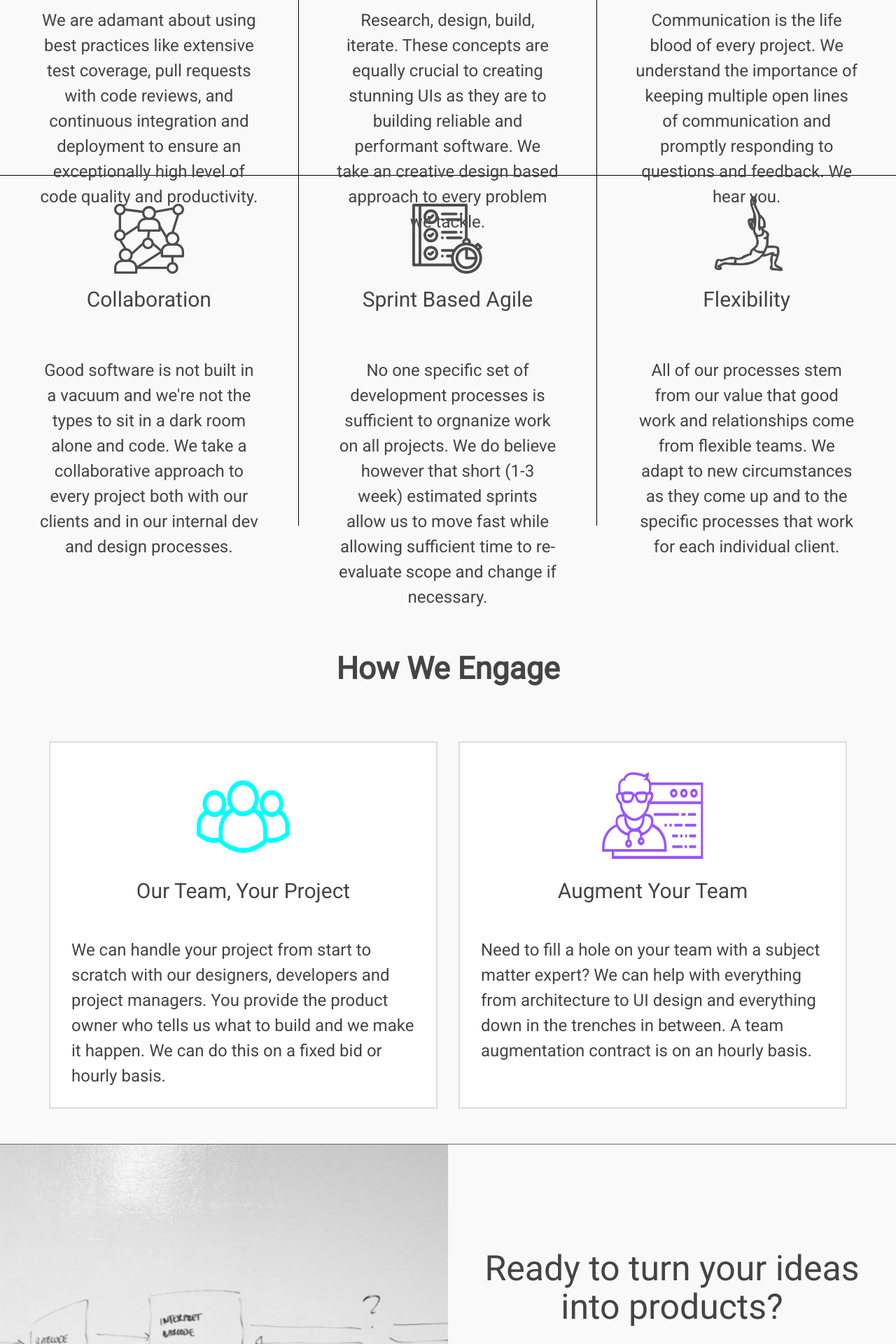
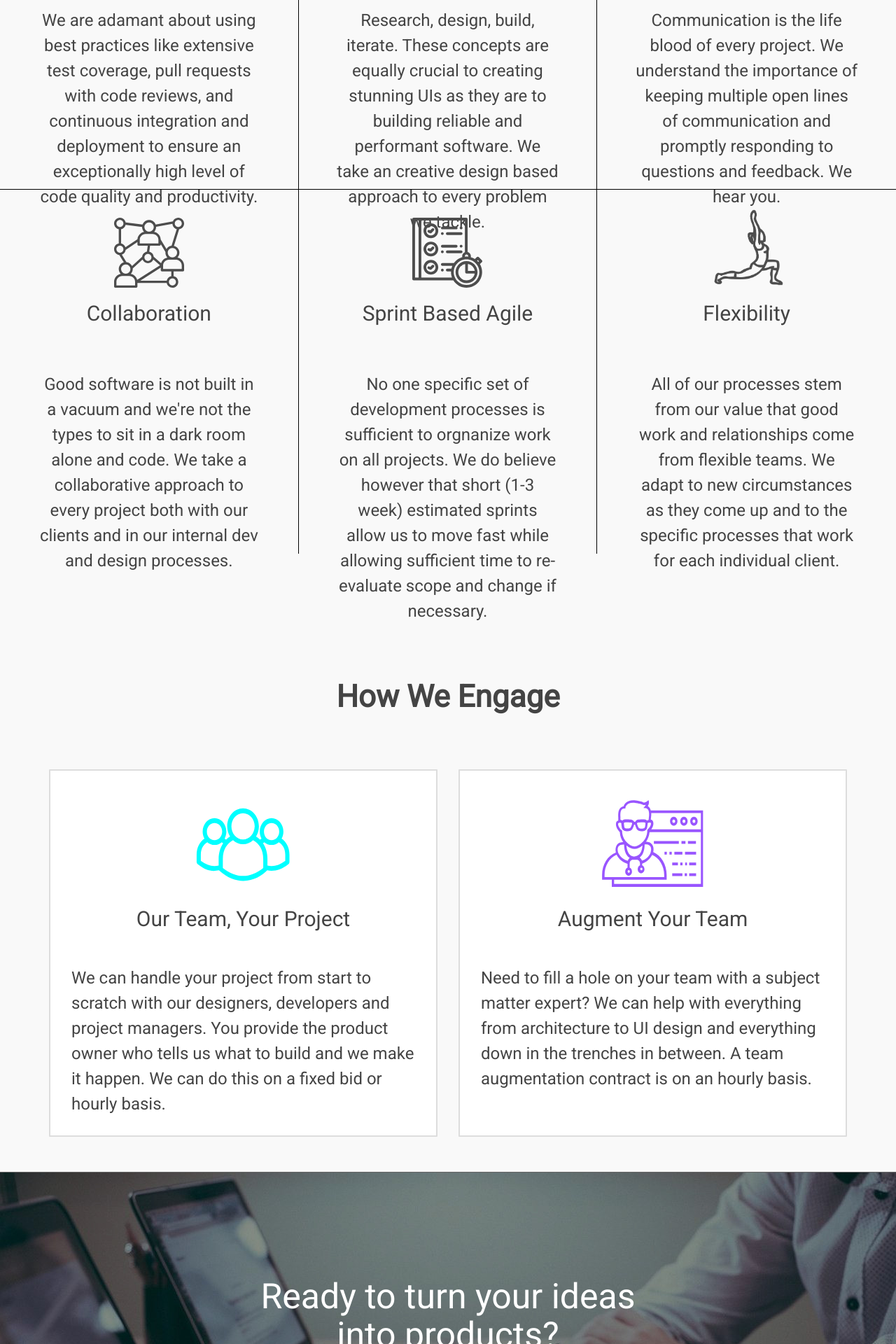
Before and after one commit to Andrew-Max/qubitix, a Jekyll site: the page built from index.html, in a window 1280 px wide. Shown: the part 3246-5166 px from the top of the page at 70% size. Built offline with Jekyll 4.4.1, drawn with Linux system fonts in a browser that asks for light colours; nearby versions of some CDN libraries.

Commit message:
switches call to action

```diff
--- a/_sass/_home.scss
+++ b/_sass/_home.scss
@@ -108,17 +108,17 @@
     margin: auto;
   }
   .work-card {
-    height: 500px;
+    height: 520px;
     font-size: 24px;
-    padding-bottom: 30px;
     color: $font-color-dark;
     text-align: center;
+    padding-bottom: 30px;
+
     @media only screen and (max-width: 992px) {
       border-right: none !important;
       border-left: none !important;
       border-bottom: $principle-border;
     }
-
     &.flexible {
 
       img {
@@ -178,9 +178,12 @@
 
 .home.top-level .section.get-started {
   border-top: 1px solid #666;
+  background-image: url(/assets/images/banner3.jpg);
+  background-size: cover;
+
 
   .start-panel {
-    height: 1000px;
+    height: 800px;
 
     &.image-container {
       background-image: url(/assets/images/whiteboard2.jpg);
@@ -191,15 +194,19 @@
     }
 
     &.content-container {
-      background: $light-background;
+      // background: $light-background;
 
       p {
         text-align: center;
         font-size: 20px;
-        color: $font-color-dark;
+        // color: $font-color-dark;
+        color: white;
+
       }
       h2 {
-        color: $font-color-dark;
+        color: white;
+
+        // color: $font-color-dark;
         margin-top: 150px;
         text-align: center;
         font-size: 50px;
--- a/index.html
+++ b/index.html
@@ -168,18 +168,13 @@
 
   <div class="section get-started clearfix">
     <div class="container-fluid">
+      <div class=" col-sm-6  col-sm-offset-3 col-xs-12 start-panel content-container">
+        <h2>Ready to turn your ideas into products?</h2>
 
-      <div class="row">
-        <div class=" col-sm-6 start-panel image-container"></div>
-
-        <div class=" col-sm-6 col-xs-12 start-panel content-container">
-          <h2>Ready to turn your ideas into products?</h2>
-
-          <h2>Let's Talk</h2>
-          <a href="/contact">
-            <div class="btn btn-primary">Contact Us</div>
-          </a>
-        </div>
+        <h2>Let's Talk</h2>
+        <a href="/contact">
+          <div class="btn btn-primary">Contact Us</div>
+        </a>
       </div>
 
     </div>
```
Also changed, not shown: assets/icons/brainstorm-color.svg (added), assets/icons/conversation-color.svg (added), assets/icons/design2.svg (added), assets/icons/develop2.svg (added), assets/icons/individual2.svg (added), assets/icons/manage2.svg (added), assets/icons/network-color.svg (added), assets/icons/planning-color.svg (added), assets/icons/team2.svg (added), assets/icons/tool-box-color.svg (added).
